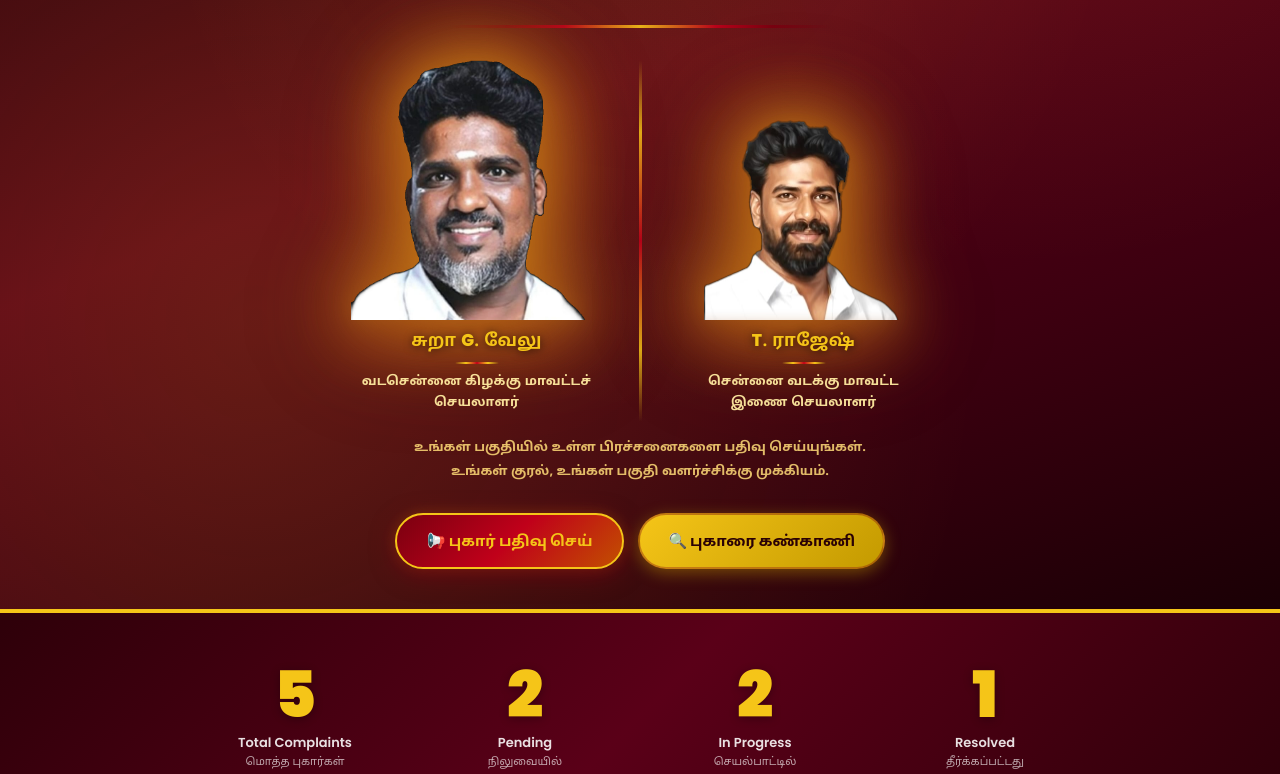
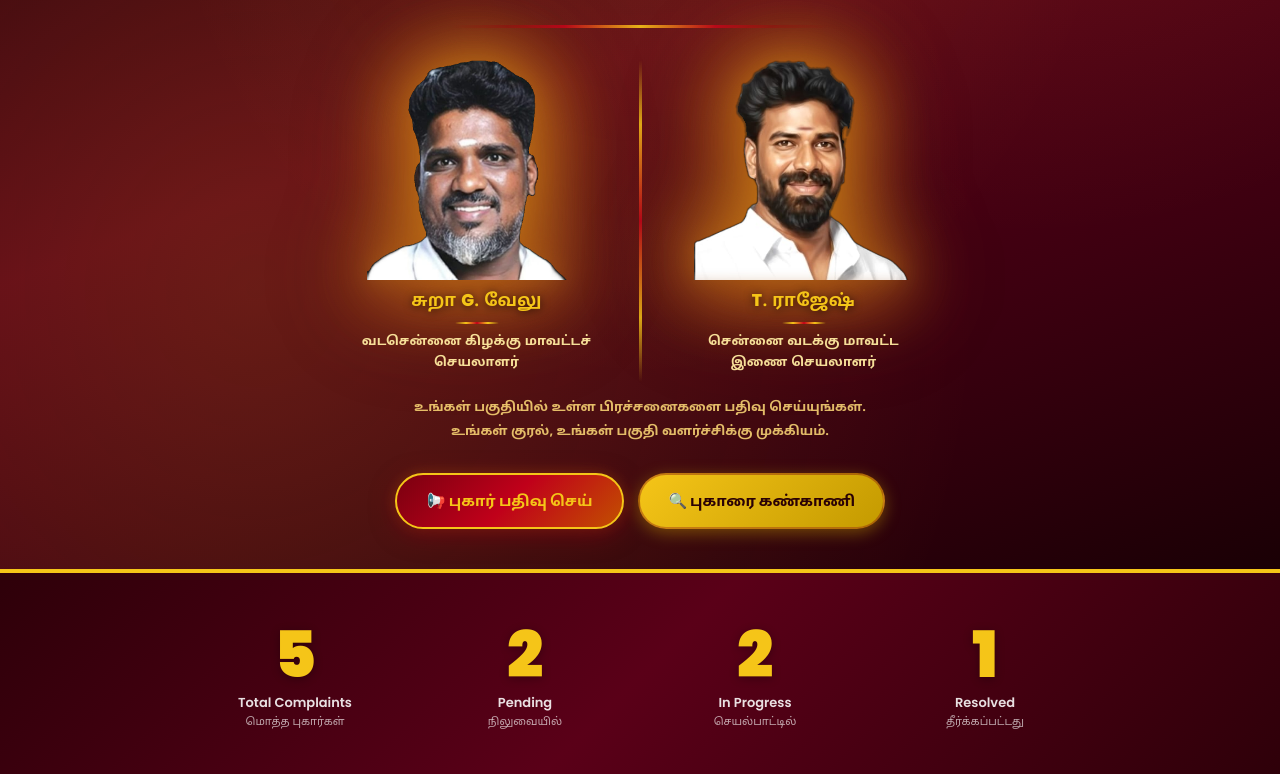
Before and after one commit to mygymwebsite7-web/RK-Nagar, a website: page public/index.html in a window 1280 px wide. Shown: the part 941-1715 px from the top of the page. Drawn offline with Linux system fonts and the light colour scheme.

Commit message:
Set equal size (220px) for 3rd and 4th MLA photos

```diff
--- a/public/index.html
+++ b/public/index.html
@@ -691,12 +691,12 @@
       animation: ministerFadeIn 1s ease 0.3s both;
     }
     .mla3-photo {
-      max-width: 200px;
-      height: 200px;
+      max-width: 220px;
+      height: 220px;
     }
     .mla4-photo {
-      max-width: 260px;
-      height: 260px;
+      max-width: 220px;
+      height: 220px;
     }
     @keyframes ministerFadeIn {
       from { opacity: 0; transform: translateY(24px); }
```
